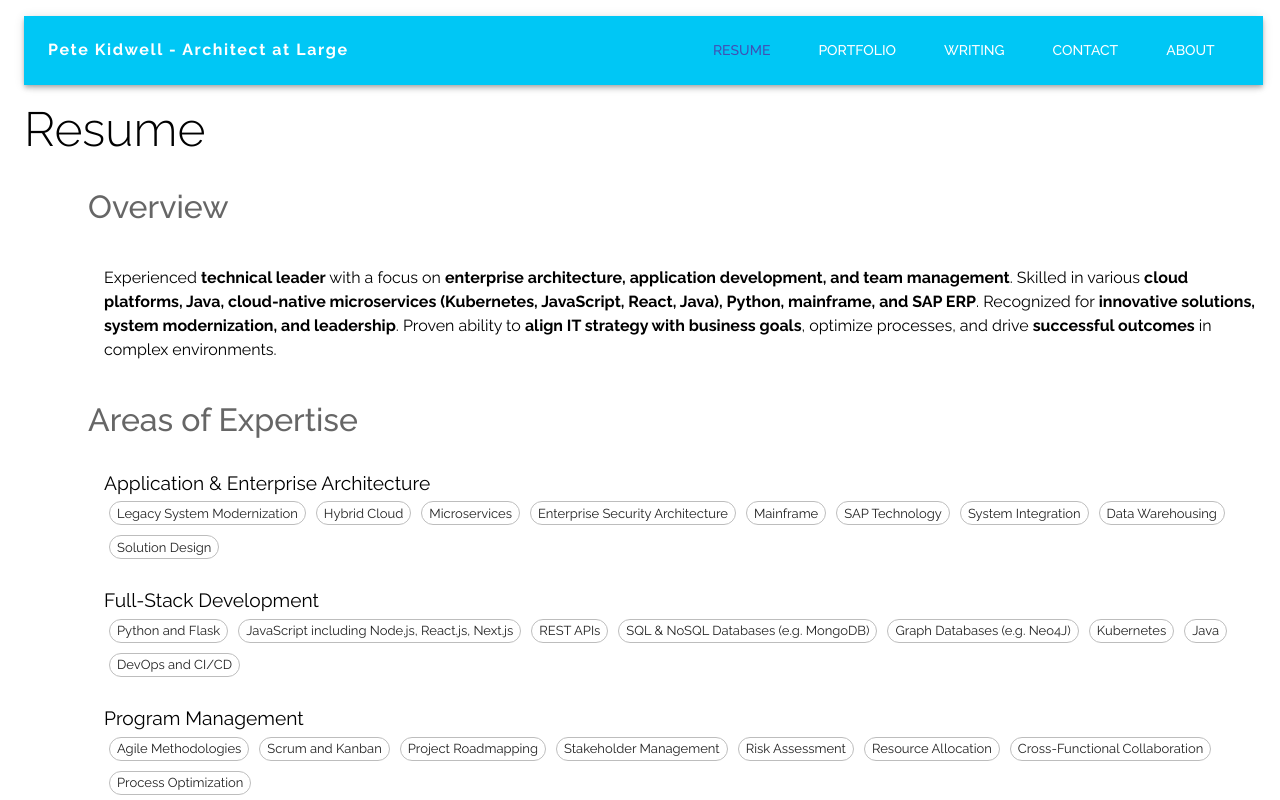
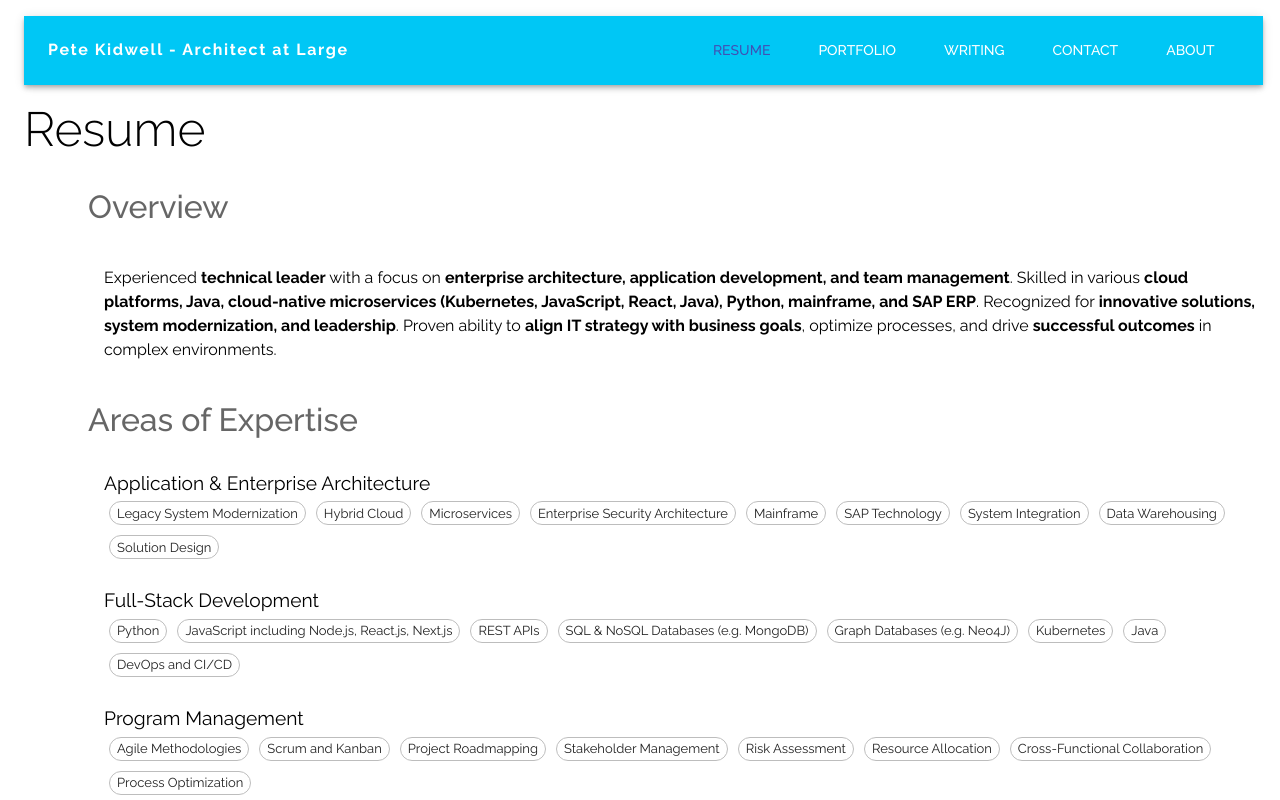
Before and after one commit to peterpk/pkim-next, a Next.js app: page /Resume in a window 1280 px wide. Shown: the top 800 px of the page. Built offline with nearby package versions, Linux system fonts and the light colour scheme; what @mui/material-nextjs would draw is missing.

Commit message:
Quick update to Python skill on resume

```diff
--- a/app/Resume/page.js
+++ b/app/Resume/page.js
@@ -36,7 +36,7 @@ function Resume() {
         {
             'section': 'Full-Stack Development',
             'chips': [
-                'Python and Flask',
+                'Python',
                 'JavaScript including Node.js, React.js, Next.js',
                 'REST APIs',
                 'SQL & NoSQL Databases (e.g. MongoDB)',
```
